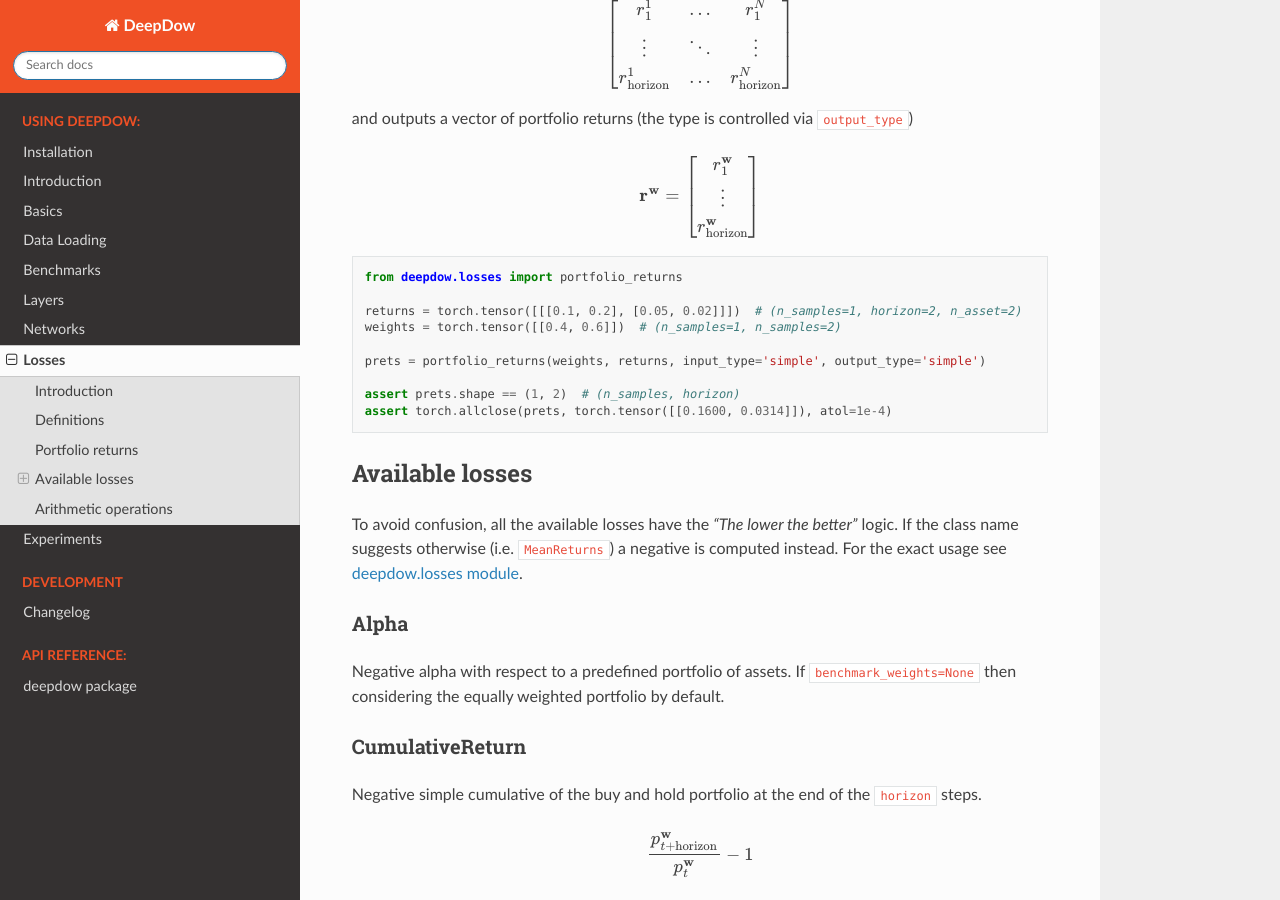
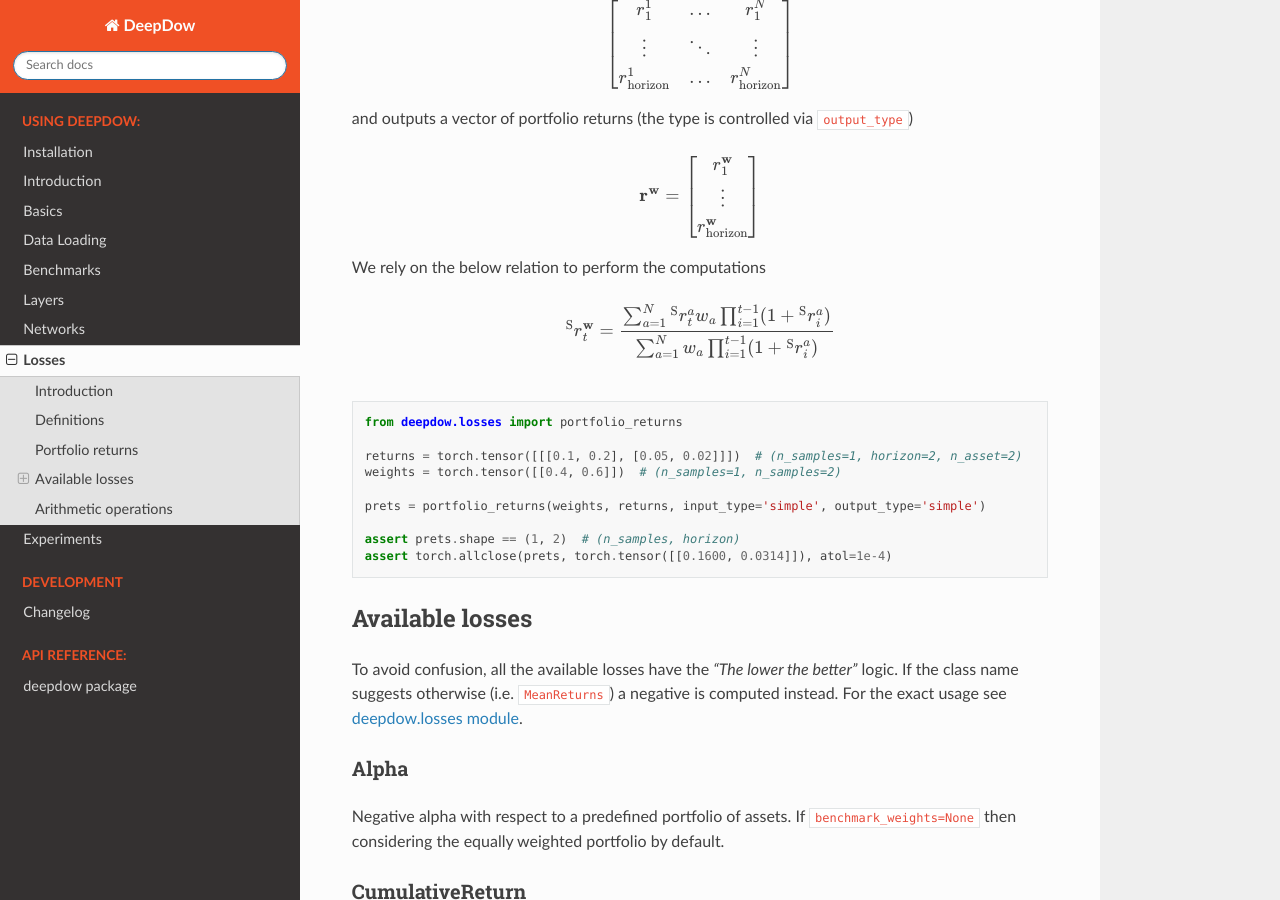
Before and after one commit to jankrepl/deepdow, a Sphinx documentation site: the page built from docs/source/losses.rst, in a window 1280 px wide and 900 px high, scrolled down 1723 px. Built offline with Sphinx 7.4.7 and the Read the Docs theme 2.0.0, drawn with Linux system fonts in a browser that asks for light colours; pages that are not in the unit, such as notebooks, are missing from menus.

```diff
--- a/docs/source/losses.rst
+++ b/docs/source/losses.rst
@@ -103,6 +103,14 @@ and outputs a vector of portfolio returns (the type is controlled via :code:`out
     \vdots \\
     r^{\textbf{w}}_{\text{horizon}}
     \end{bmatrix}
+
+We rely on the below relation to perform the computations
+
+.. math::
+
+    {}^{\text{S}}r_t^{\textbf{w}}=\frac{\sum_{a=1}^{N}{}^{\text{S}}r_{t}^{a}w_a\prod_{i=1}^{t-1}(1+{}^{\text{S}}r_{i}^{a})}{\sum_{a=1}^{N}w_a\prod_{i=1}^{t-1}(1+{}^{\text{S}}r_{i}^{a})}
+
+.. math::
 
 .. testcode::
 
```
Also changed, not shown: 1 other file.
